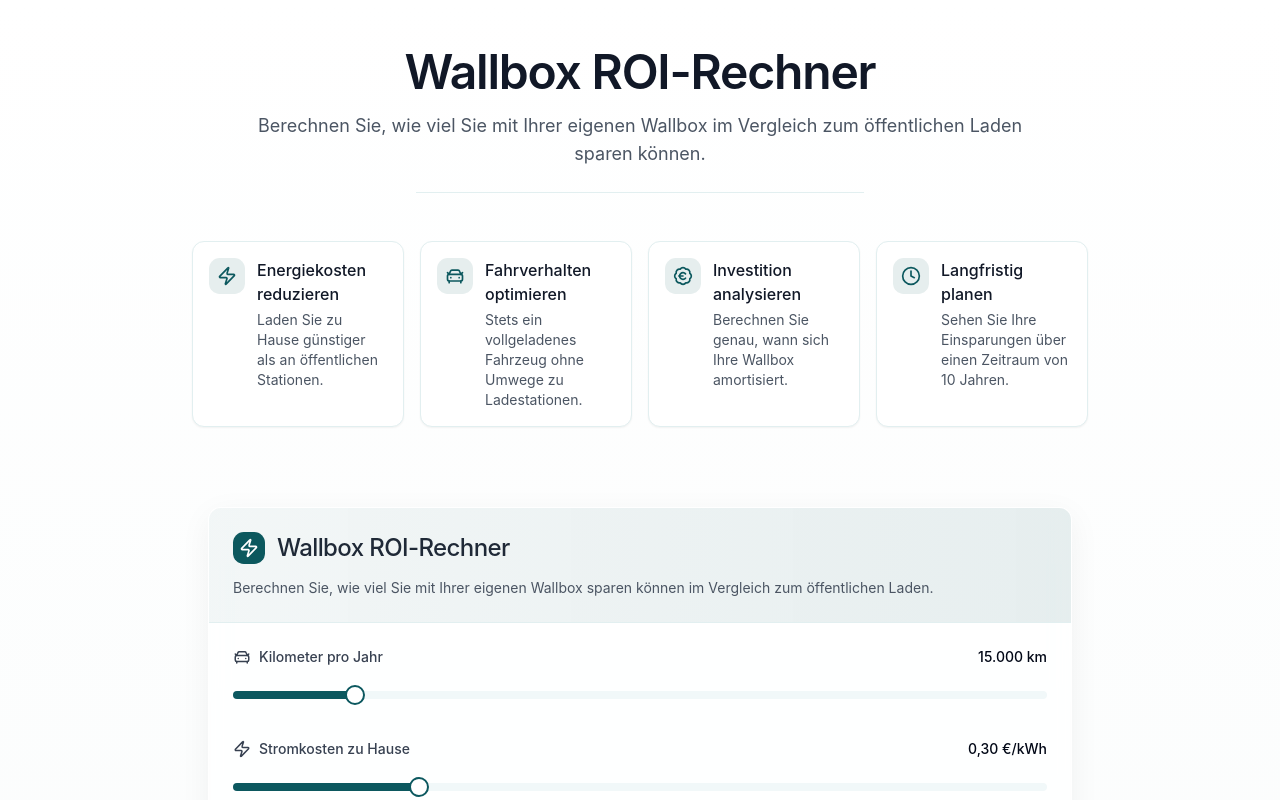
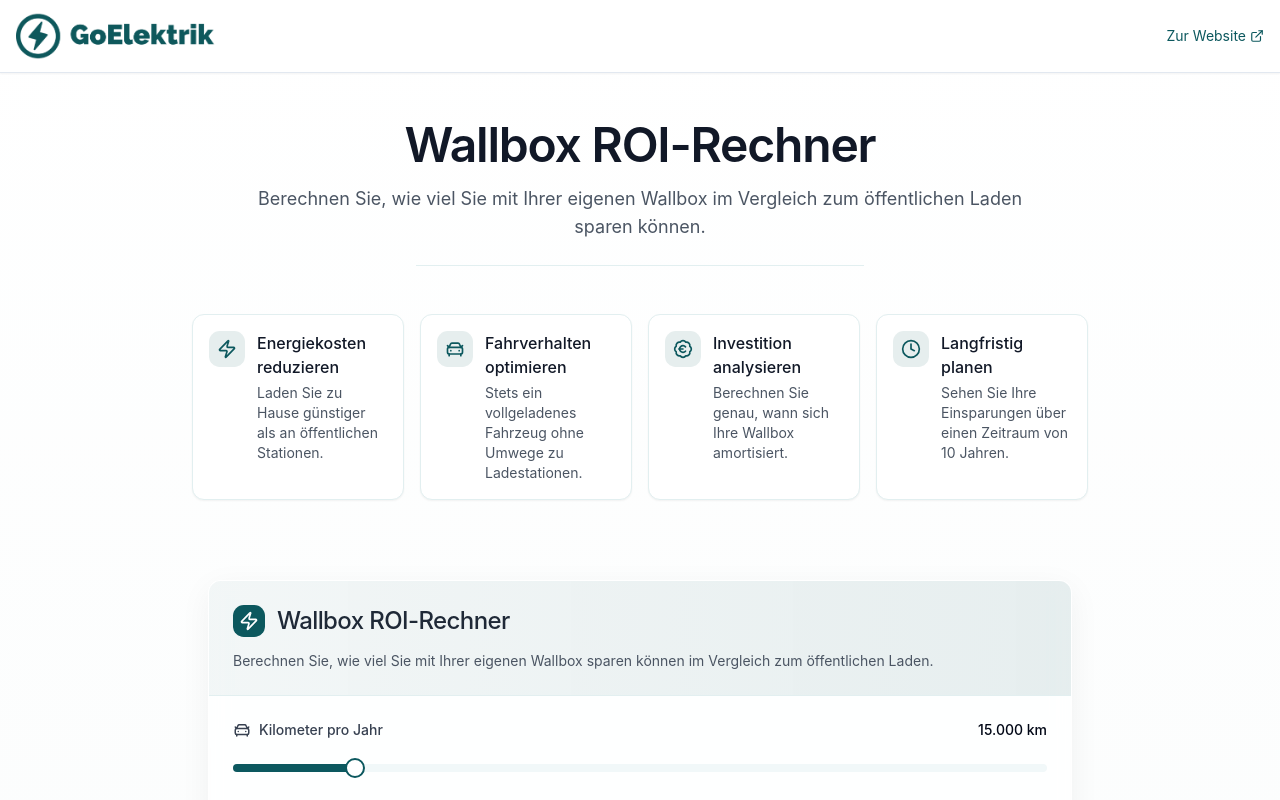
Before and after one commit to Sinsk1/wallbox-returns-calculator, a React (Vite) app: page / in a window 1280 px wide. Shown: the top 800 px of the page. Built offline with nearby package versions, Linux system fonts and the light colour scheme.

Commit message:
Add sticky header with logo
Adds a sticky header to the application with the company logo, linking to the company website.

```diff
--- /dev/null
+++ b/src/components/Header.tsx
@@ -0,0 +1,36 @@
+
+import React from 'react';
+import { ExternalLink } from 'lucide-react';
+
+const Header = () => {
+  return (
+    <header className="sticky top-0 z-50 w-full bg-white/90 backdrop-blur-sm border-b border-slate-200 shadow-sm">
+      <div className="container mx-auto px-4 py-3 flex justify-between items-center">
+        <a
+          href="https://www.goelektrik.de/"
+          target="_blank"
+          rel="noopener noreferrer"
+          className="flex items-center hover:opacity-90 transition-opacity"
+          aria-label="GoElektrik Website"
+        >
+          <img
+            src="/lovable-uploads/8efc3121-0df0-425d-ae40-5d977ec9e692.png"
+            alt="GoElektrik Logo"
+            className="h-10 md:h-12"
+          />
+          <span className="sr-only">Besuchen Sie GoElektrik</span>
+        </a>
+        <a
+          href="https://www.goelektrik.de/"
+          target="_blank"
+          rel="noopener noreferrer"
+          className="text-sm text-goelektrik flex items-center gap-1 hover:underline"
+        >
+          Zur Website <ExternalLink size={14} />
+        </a>
+      </div>
+    </header>
+  );
+};
+
+export default Header;
--- a/src/pages/Index.tsx
+++ b/src/pages/Index.tsx
@@ -3,10 +3,12 @@ import React from 'react';
 import ROICalculator from '@/components/ROICalculator';
 import { Separator } from '@/components/ui/separator';
 import { Zap, CarFront, BadgeEuro, Clock } from 'lucide-react';
+import Header from '@/components/Header';
 
 const Index = () => {
   return (
     <div className="min-h-screen bg-gradient-to-b from-white to-goelektrik-soft/20">
+      <Header />
       <div className="container px-4 py-12 mx-auto">
         <header className="text-center max-w-3xl mx-auto mb-12 animate-fade-in">
           <h1 className="text-4xl md:text-5xl font-semibold text-gray-900 mb-4 tracking-tight">
```
Also changed, not shown: public/lovable-uploads/8efc3121-0df0-425d-ae40-5d977ec9e692.png (added).
